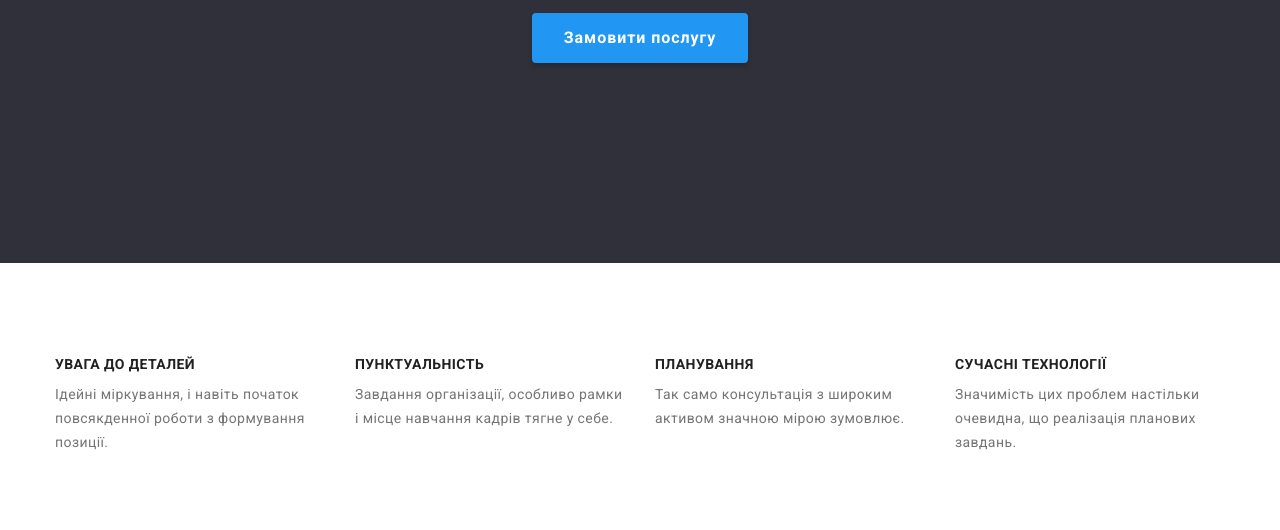
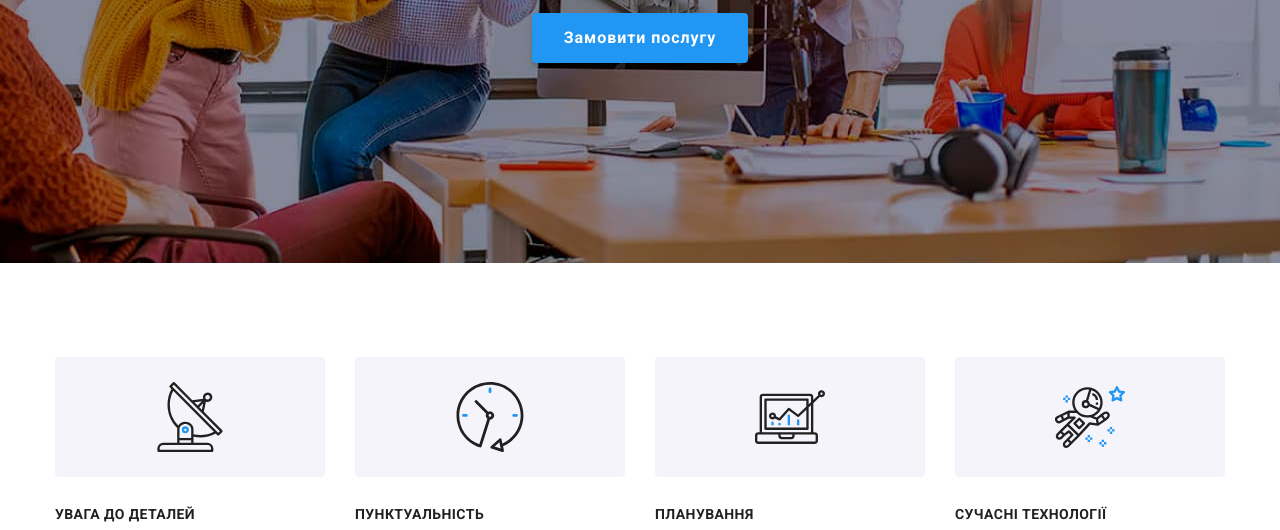
Before and after one commit to sereda6363/goit-markup-hw-04, a plain HTML site: page index.html in a window 1280 px wide. Shown: the part 420-950 px from the top of the page. Drawn offline with nearby package versions, Linux system fonts and the light colour scheme.

Commit message:
add BG-impeg

```diff
--- a/css/styles.css
+++ b/css/styles.css
@@ -176,6 +176,10 @@ body {
   background-color: var(--hero-bg-color);
   text-align: center;
   padding: 200px 0px 200px 0px;
+  background-image: url(../images/bg.jpg);
+  background-repeat: no-repeat;
+  background-position: center;
+  background-size: max(1600px);
 }
 
 .hero-title {
@@ -220,6 +224,17 @@ body {
   clip: rect(0 0 0 0);
   clip-path: inset(50%);
   margin: -1px;
+}
+
+.hero-icon-link {
+  width: 270px;
+  height: 120px;
+  background: #f5f4fa;
+  border-radius: 4px;
+  display: flex;
+  margin-bottom: 30px;
+  align-items: center;
+  justify-content: center;
 }
 
 .hero-item {
--- a/index.html
+++ b/index.html
@@ -66,9 +66,46 @@
       </section>
       <section class="excellence">
         <h2 class="visually-hidden">Що ми можемо запропонувати</h2>
+        <!-- <div class="container">
+          <ul class="hero-icon-list">
+            <li class="hero-icon-item">
+              <a class="hero-icon-link" href="">
+                <svg class="hero-icon" width="70" height="70">
+                  <use href="./images/symbol-defs.svg#icon-antenna"></use>
+                </svg>
+              </a>
+            </li>
+            <li class="hero-icon-item">
+              <a class="hero-icon-link" href="">
+                <svg class="hero-icon" width="70" height="70">
+                  <use href="./images/symbol-defs.svg#icon-clock"></use>
+                </svg>
+              </a>
+            </li>
+            <li class="hero-icon-item">
+              <a class="hero-icon-link" href="">
+                <svg class="hero-icon" width="70" height="70">
+                  <use href="./images/symbol-defs.svg#icon-diagram"></use>
+                </svg>
+              </a>
+            </li>
+            <li class="hero-icon-item">
+              <a class="hero-icon-link" href="">
+                <svg class="hero-icon" width="70" height="70">
+                  <use href="./images/symbol-defs.svg#icon-astronaut"></use>
+                </svg>
+              </a>
+            </li>
+          </ul> -->
+        </div>
         <div class="container">
           <ul class="hero-item list">
             <li class="hero-item-list">
+              <a class="hero-icon-link" href="">
+                <svg class="hero-icon" width="70" height="70">
+                  <use href="./images/symbol-defs.svg#icon-antenna"></use>
+                </svg>
+              </a>
               <h3 class="hero-text-title">УВАГА ДО ДЕТАЛЕЙ</h3>
               <p class="hero-text-item">
                 Ідейні міркування, і навіть початок повсякденної роботи з
@@ -76,6 +113,11 @@
               </p>
             </li>
             <li class="hero-item-list">
+              <a class="hero-icon-link" href="">
+                <svg class="hero-icon" width="70" height="70">
+                  <use href="./images/symbol-defs.svg#icon-clock"></use>
+                </svg>
+              </a>
               <h3 class="hero-text-title">ПУНКТУАЛЬНІСТЬ</h3>
               <p class="hero-text-item">
                 Завдання організації, особливо рамки і місце навчання кадрів
@@ -83,12 +125,22 @@
               </p>
             </li>
             <li class="hero-item-list">
+              <a class="hero-icon-link" href="">
+                <svg class="hero-icon" width="70" height="70">
+                  <use href="./images/symbol-defs.svg#icon-diagram"></use>
+                </svg>
+              </a>
               <h3 class="hero-text-title">ПЛАНУВАННЯ</h3>
               <p class="hero-text-item">
                 Так само консультація з широким активом значною мірою зумовлює.
               </p>
             </li>
             <li class="hero-item-list">
+              <a class="hero-icon-link" href="">
+                <svg class="hero-icon" width="70" height="70">
+                  <use href="./images/symbol-defs.svg#icon-astronaut"></use>
+                </svg>
+              </a>
               <h3 class="hero-text-title">СУЧАСНІ ТЕХНОЛОГІЇ</h3>
               <p class="hero-text-item">
                 Значимість цих проблем настільки очевидна, що реалізація
```
